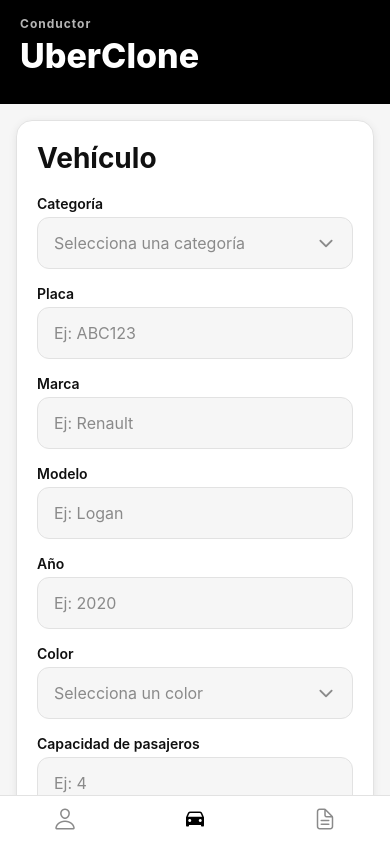
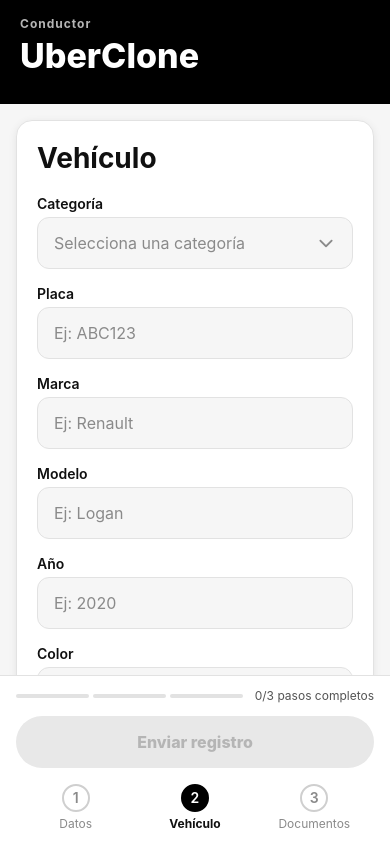
Before and after one commit to smotato/UberClone-Taller, a React Native app: screen /Vehicle in a window 390 px wide. Built offline with nearby package versions, Linux system fonts and the light colour scheme.

Commit message:
Se añade barra de progreso para las distintas pestañas de registro del conductor

```diff
--- /dev/null
+++ b/src/components/RegistrationTabBar.js
@@ -0,0 +1,227 @@
+// AI-assisted: see docs/AI_LOG.md #13
+
+import React from 'react'
+import { Alert, Pressable, StyleSheet, Text, View } from 'react-native'
+import { Ionicons } from '@expo/vector-icons'
+import { useSafeAreaInsets } from 'react-native-safe-area-context'
+import useLanguage from '../hooks/useLanguage'
+import useRegistration from '../hooks/useRegistration'
+import { colors, spacing, radius, typography, sizes } from '../theme/theme'
+
+// Clave de cada ruta -> clave de traducción de la etiqueta corta
+const TAB_LABELS = {
+  PersonalData: 'registration.tabsShort.personal',
+  Vehicle: 'registration.tabsShort.vehicle',
+  Documents: 'registration.tabsShort.documents',
+}
+
+export default function RegistrationTabBar({ state, navigation }) {
+  const { t } = useLanguage()
+  const insets = useSafeAreaInsets()
+  const { isPersonalValid, isVehicleValid, isDocumentsValid, isRegistrationValid } = useRegistration()
+
+  // Una pestaña está completa cuando todos sus campos son válidos
+  const completed = {
+    PersonalData: isPersonalValid,
+    Vehicle: isVehicleValid,
+    Documents: isDocumentsValid,
+  }
+  const doneCount = Object.values(completed).filter(Boolean).length
+  const total = state.routes.length
+
+  const handleSubmit = () => {
+    // TODO: enviar a Firebase con estado "pendiente de aprobación" (siguiente entregable)
+    Alert.alert(t('registration.submittedTitle'), t('registration.submittedMessage'))
+  }
+
+  return (
+    <View style={[styles.container, { paddingBottom: insets.bottom + spacing.sm }]}>
+      {/* Barra de progreso: un segmento por pestaña, verde cuando está completa */}
+      <View style={styles.progressRow}>
+        <View style={styles.segments}>
+          {state.routes.map((route) => (
+            <View
+              key={route.key}
+              style={[styles.segment, completed[route.name] && styles.segmentDone]}
+            />
+          ))}
+        </View>
+        <Text style={styles.progressText}>
+          {doneCount}/{total} {t('registration.stepsCompleted')}
+        </Text>
+      </View>
+
+      {/* Botón fijo: gris hasta que las 3 pestañas sean válidas */}
+      <Pressable
+        style={({ pressed }) => [
+          styles.submit,
+          !isRegistrationValid && styles.submitDisabled,
+          pressed && isRegistrationValid && styles.submitPressed,
+        ]}
+        disabled={!isRegistrationValid}
+        onPress={handleSubmit}
+        accessibilityRole="button"
+        accessibilityState={{ disabled: !isRegistrationValid }}
+      >
+        <Text style={[styles.submitText, !isRegistrationValid && styles.submitTextDisabled]}>
+          {t('common.submit')}
+        </Text>
+      </Pressable>
+
+      {/* Pestañas numeradas; el check verde indica que la pestaña está completa */}
+      <View style={styles.tabs}>
+        {state.routes.map((route, index) => {
+          const isFocused = state.index === index
+          const isDone = completed[route.name]
+
+          const onPress = () => {
+            const event = navigation.emit({
+              type: 'tabPress',
+              target: route.key,
+              canPreventDefault: true,
+            })
+            if (!isFocused && !event.defaultPrevented) {
+              navigation.navigate(route.name, route.params)
+            }
+          }
+
+          return (
+            <Pressable
+              key={route.key}
+              style={styles.tab}
+              onPress={onPress}
+              accessibilityRole="button"
+              accessibilityState={{ selected: isFocused }}
+            >
+              <View
+                style={[
+                  styles.circle,
+                  isFocused && styles.circleActive,
+                  isDone && styles.circleDone,
+                ]}
+              >
+                {isDone ? (
+                  <Ionicons name="checkmark" size={sizes.iconSm} color={colors.textOnPrimary} />
+                ) : (
+                  <Text style={[styles.circleText, isFocused && styles.circleTextActive]}>
+                    {index + 1}
+                  </Text>
+                )}
+              </View>
+              <Text style={[styles.tabLabel, isFocused && styles.tabLabelActive]} numberOfLines={1}>
+                {t(TAB_LABELS[route.name])}
+              </Text>
+            </Pressable>
+          )
+        })}
+      </View>
+    </View>
+  )
+}
+
+const CIRCLE_SIZE = 28
+
+const styles = StyleSheet.create({
+  container: {
+    backgroundColor: colors.surface,
+    borderTopWidth: 1,
+    borderTopColor: colors.border,
+    paddingTop: spacing.md,
+    paddingHorizontal: spacing.lg,
+  },
+
+  // Barra de progreso
+  progressRow: {
+    flexDirection: 'row',
+    alignItems: 'center',
+    gap: spacing.md,
+    marginBottom: spacing.md,
+  },
+  segments: {
+    flex: 1,
+    flexDirection: 'row',
+    gap: spacing.xs,
+  },
+  segment: {
+    flex: 1,
+    height: 4,
+    borderRadius: radius.full,
+    backgroundColor: colors.border,
+  },
+  segmentDone: {
+    backgroundColor: colors.success,
+  },
+  progressText: {
+    ...typography.caption,
+    color: colors.textSecondary,
+  },
+
+  // Botón enviar
+  submit: {
+    height: sizes.buttonHeight,
+    backgroundColor: colors.primary,
+    borderRadius: radius.full,
+    alignItems: 'center',
+    justifyContent: 'center',
+    marginBottom: spacing.md,
+  },
+  submitDisabled: {
+    backgroundColor: colors.disabledBackground,
+  },
+  submitPressed: {
+    backgroundColor: colors.primaryPressed,
+    opacity: 0.92,
+  },
+  submitText: {
+    ...typography.button,
+    color: colors.textOnPrimary,
+  },
+  submitTextDisabled: {
+    color: colors.textDisabled,
+  },
+
+  // Pestañas
+  tabs: {
+    flexDirection: 'row',
+  },
+  tab: {
+    flex: 1,
+    alignItems: 'center',
+    gap: spacing.xs,
+    paddingVertical: spacing.xs,
+  },
+  circle: {
+    width: CIRCLE_SIZE,
+    height: CIRCLE_SIZE,
+    borderRadius: radius.full,
+    borderWidth: 2,
+    borderColor: colors.borderStrong,
+    alignItems: 'center',
+    justifyContent: 'center',
+    backgroundColor: colors.surface,
+  },
+  circleActive: {
+    backgroundColor: colors.primary,
+    borderColor: colors.primary,
+  },
+  // Completa: verde, aunque sea la pestaña activa
+  circleDone: {
+    backgroundColor: colors.success,
+    borderColor: colors.success,
+  },
+  circleText: {
+    ...typography.label,
+    color: colors.textMuted,
+  },
+  circleTextActive: {
+    color: colors.textOnPrimary,
+  },
+  tabLabel: {
+    ...typography.caption,
+    color: colors.textMuted,
+  },
+  tabLabelActive: {
+    color: colors.text,
+    fontWeight: typography.fontWeight.bold,
+  },
+})
--- a/src/languages/en.js
+++ b/src/languages/en.js
@@ -15,6 +15,14 @@ export default {
   },
   registration: {
     title: 'Driver registration',
+    tabsShort: {
+      personal: 'Personal',
+      vehicle: 'Vehicle',
+      documents: 'Documents',
+    },
+    stepsCompleted: 'steps completed',
+    submittedTitle: 'Registration submitted',
+    submittedMessage: 'Your account is pending approval.',
     tabs: {
       personal: 'Personal data',
       vehicle: 'Vehicle',
--- a/src/languages/es.js
+++ b/src/languages/es.js
@@ -15,6 +15,14 @@ export default {
   },
   registration: {
     title: 'Registro de conductor',
+    tabsShort: {
+      personal: 'Datos',
+      vehicle: 'Vehículo',
+      documents: 'Documentos',
+    },
+    stepsCompleted: 'pasos completos',
+    submittedTitle: 'Registro enviado',
+    submittedMessage: 'Tu cuenta quedó pendiente de aprobación.',
     tabs: {
       personal: 'Datos personales',
       vehicle: 'Vehículo',
--- a/src/navigation/RegistrationTabs.js
+++ b/src/navigation/RegistrationTabs.js
@@ -1,70 +1,23 @@
+// AI-assisted: see docs/AI_LOG.md #13
+
 import React from 'react';
 import { createBottomTabNavigator } from '@react-navigation/bottom-tabs';
-import { Ionicons } from '@expo/vector-icons';
 import PersonalDataScreen from '../screens/PersonalDataScreen';
 import VehicleScreen from '../screens/VehicleScreen';
 import DocumentsScreen from '../screens/DocumentsScreen';
-import { sizes } from '../theme/theme';
-import { colors, spacing, typography } from '../theme/theme';
-import useLanguage from "../hooks/useLanguage";
+import RegistrationTabBar from '../components/RegistrationTabBar';
 
 const Tab = createBottomTabNavigator();
 
-const TAB_ICONS = {
-    PersonalData: ['person', 'person-outline'],
-    Vehicle: ['car', 'car-outline'],
-    Documents: ['document-text', 'document-text-outline']
-};
-
 export default function RegistrationTabs() {
-  const { t } = useLanguage();
-
   return (
     <Tab.Navigator
-      screenOptions={({ route }) => ({
-        headerShown: false,
-        tabBarShowLabel: false,
-        tabBarActiveTintColor: colors.primary,
-        tabBarInactiveTintColor: colors.textMuted,
-        tabBarStyle: {
-            backgroundColor: colors.surface,
-            borderTopColor: colors.border,
-            borderTopWidth: 1,
-            elevation: 0,
-            shadowOpacity: 0,
-            paddingTop: spacing.xs,
-        },
-        tabBarLabelStyle: {
-          ...typography.caption,
-          fontWeight: typography.fontWeight.semibold,
-        },
-        tabBarIcon: ({ focused, color }) => {
-          const [active, inactive] = TAB_ICONS[route.name]
-          return (
-            <Ionicons
-              name={focused ? active : inactive}
-              size={sizes.iconMd}
-              color={color}
-            />
-          )
-        },
-      })}
+      tabBar={(props) => <RegistrationTabBar {...props} />}
+      screenOptions={{ headerShown: false }}
     >
-      <Tab.Screen
-        name="PersonalData"
-        component={PersonalDataScreen}
-        options={{ tabBarLabel: t('personalData') }}
-      />
-      <Tab.Screen
-        name="Vehicle"
-        component={VehicleScreen}
-        options={{ tabBarLabel: t('vehicle') }}
-      />
-      <Tab.Screen
-        name="Documents"
-        component={DocumentsScreen}
-        options={{ tabBarLabel: t('documents') }}
-      />
+      <Tab.Screen name="PersonalData" component={PersonalDataScreen} />
+      <Tab.Screen name="Vehicle" component={VehicleScreen} />
+      <Tab.Screen name="Documents" component={DocumentsScreen} />
     </Tab.Navigator>
   );
 }
```
Also changed, not shown: 1 other file (tests, documents, lock files or other folders).
